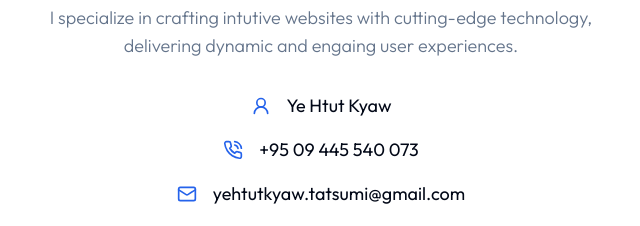
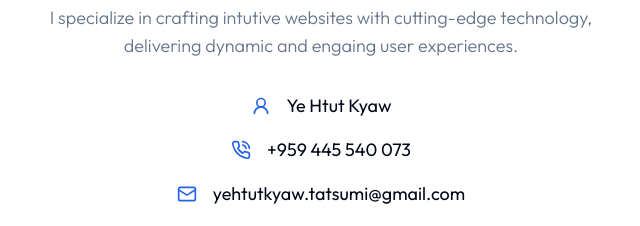
Before and after one commit to TatsumiVE/portfolio, a Next.js app: page / in a window 1280 px wide. Shown: the part 1080-1306 px from the top of the page, without its empty margins (319-959 px from the left). Built offline with nearby package versions, Linux system fonts and the light colour scheme.

Commit message:
fix image

```diff
--- a/components/About.tsx
+++ b/components/About.tsx
@@ -19,7 +19,7 @@ const infoData = [
   },
   {
     icon: <PhoneCall size={20} />,
-    text: "+95 09 445 540 073",
+    text: "+959 445 540 073",
   },
   {
     icon: <MailIcon size={20} />,
@@ -102,7 +102,7 @@ const About = () => {
           <div className="hidden xl:flex flex-1 relative">
             <ProfileImage
               containerStyles="bg-about_shape_light dark:bg-about_shape_dark w-[505px] h-[505px] bg-no-repeat relative"
-              imgSrc="/hero/yehtutkyaw.png"
+              imgSrc="/about/yehtutkyaw.png"
             ></ProfileImage>
           </div>
           <div className="flex-1">
```
Also changed, not shown: public/about/yehtutkyaw.png (added), public/about/yehtutkyaw1.png (deleted).
